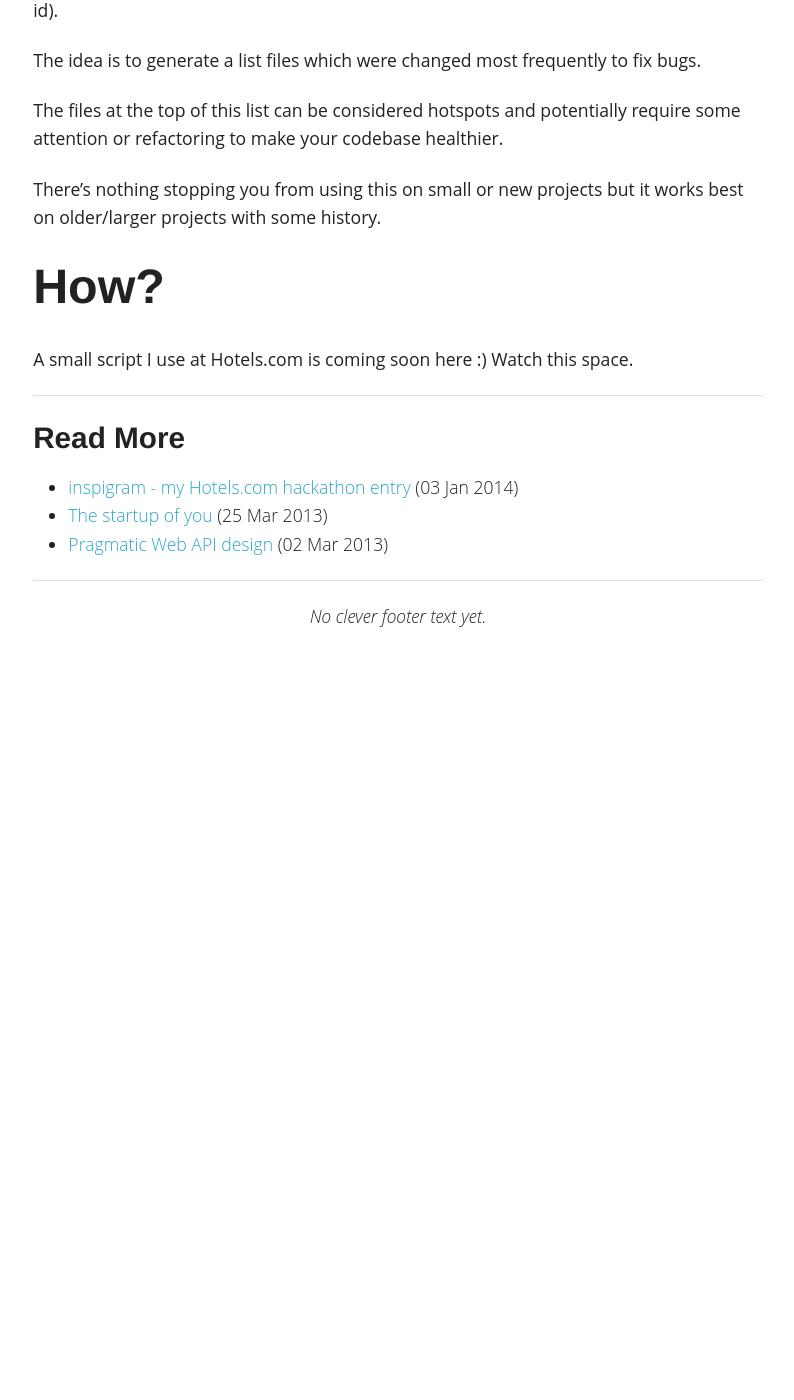
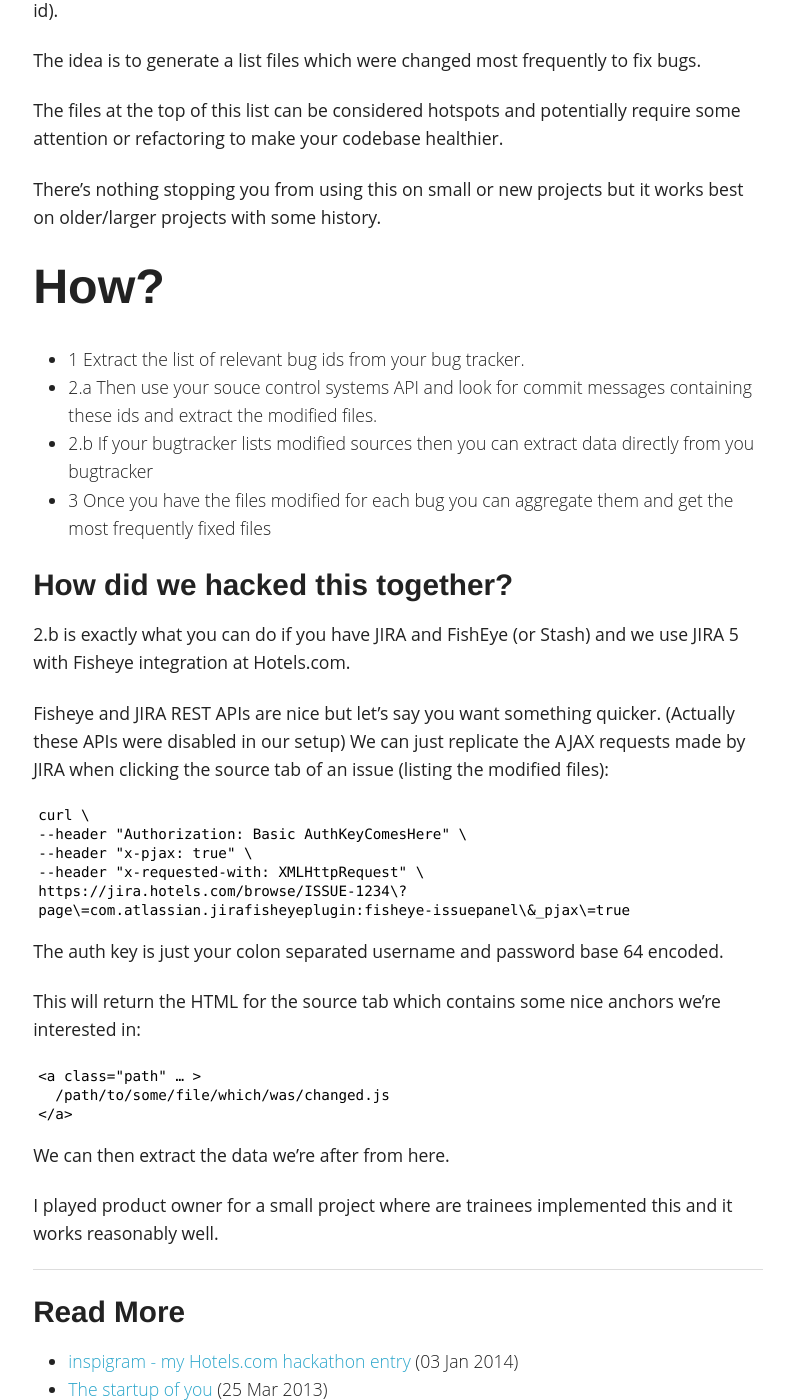
Before and after one commit to dublado/csabapalfi.github.io, a Jekyll site: the page built from _posts/2013-11-27-detecting-code-hotspots.md, in a window 1280 px wide and 1400 px high, scrolled down 717 px. Shown: the whole window, without its empty margins (242-1036 px from the left). Built offline with Jekyll 4.4.1, drawn with Linux system fonts in a browser that asks for light colours; Markdown is read by kramdown in place of the engine named in the settings; before the commit the page ends 1347 px from its top, so only the background shows below that.

Commit message:
updated code hotspots post

```diff
--- a/_posts/2013-11-27-detecting-code-hotspots.md
+++ b/_posts/2013-11-27-detecting-code-hotspots.md
@@ -29,4 +29,31 @@ There's nothing stopping you from using this on small or new projects but it wor
 
 # How?
 
-A small script I use at Hotels.com is coming soon here :) Watch this space.
+* 1 Extract the list of relevant bug ids from your bug tracker.
+* 2.a Then use your souce control systems API and look for commit messages containing these ids and extract the modified files.
+* 2.b If your bugtracker lists modified sources then you can extract data directly from you bugtracker
+* 3 Once you have the files modified for each bug you can aggregate them and get the most frequently fixed files
+
+### How did we hacked this together?
+
+2.b is exactly what you can do if you have JIRA and FishEye (or Stash) and we use JIRA 5 with Fisheye integration at Hotels.com.
+
+Fisheye and JIRA REST APIs are nice but let's say you want something quicker. (Actually these APIs were disabled in our setup) We can just replicate the AJAX requests made by JIRA when clicking the source tab of an issue (listing the modified files):
+
+    curl \
+    --header "Authorization: Basic AuthKeyComesHere" \
+    --header "x-pjax: true" \
+    --header "x-requested-with: XMLHttpRequest" \
+    https://jira.hotels.com/browse/ISSUE-1234\?page\=com.atlassian.jirafisheyeplugin:fisheye-issuepanel\&_pjax\=true
+
+The auth key is just your colon separated username and password base 64 encoded.
+
+This will return the HTML for the source tab which contains some nice anchors we're interested in:
+
+    <a class="path" … >
+      /path/to/some/file/which/was/changed.js
+    </a>
+
+We can then extract the data we're after from here.
+
+I played product owner for a small project where are trainees implemented this and it works reasonably well.
```
